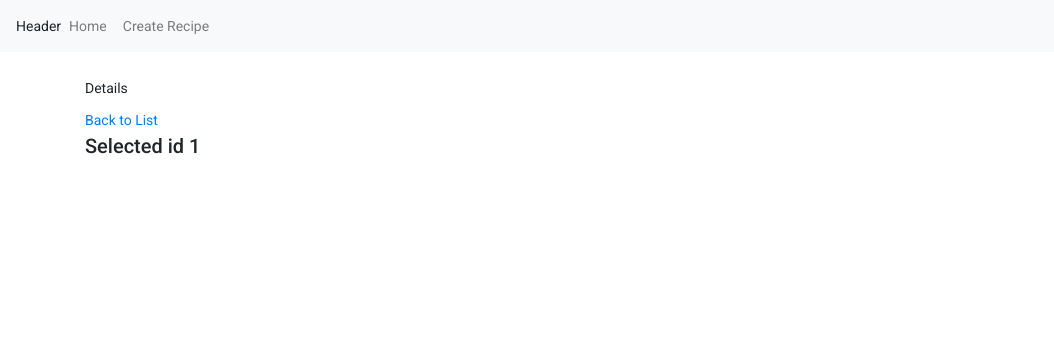
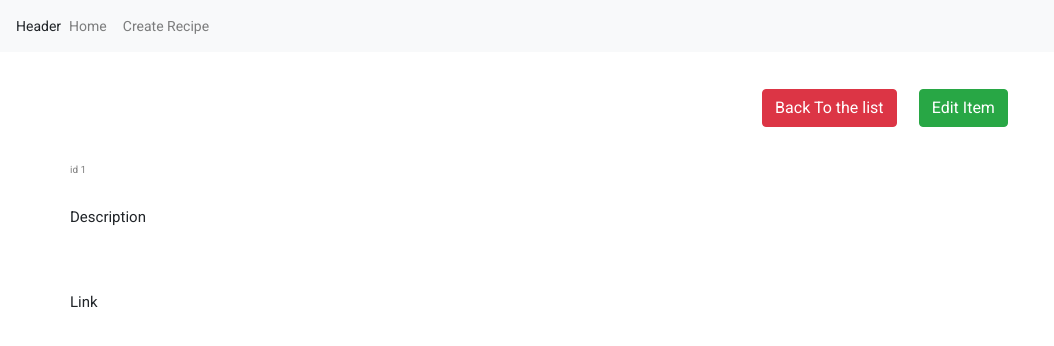
Before and after one commit to j-ew-s/recipes-web, an Angular app: page /recipes/1/detail in a window 1280 px wide. Shown: the top 346 px of the page, without its empty margins (0-1054 px from the left). Built offline with nearby package versions, Linux system fonts and the light colour scheme; no server answers.

Commit message:
Creating edit hmtl

```diff
--- a/src/app/recipe/models/Recipe.model.ts
+++ b/src/app/recipe/models/Recipe.model.ts
@@ -8,6 +8,8 @@ export class  Recipe{
     public tags : string[] = [];
 
     constructor(recipe : object){
+
+        if(recipe != null){
 
             this.id = recipe['ID'] ? recipe['ID'] : recipe['id'];
             this.name = recipe['Name'] ? recipe['Name'] : recipe['name'];
@@ -20,8 +22,13 @@ export class  Recipe{
             this.setTags(tagValue);
             this.setRate(rate);
         }
+    }
 
-    setTags(tags: string[]): void{
+    setTags(tags: any): void{
+        console.log(tags);
+        if(tags == "" || tags == " " || tags != []){
+            tags = undefined;
+        }
 
         if(tags != undefined){
             tags.forEach(tag => {
--- a/src/app/recipe/recipe-detail/recipe-detail.component.css
+++ b/src/app/recipe/recipe-detail/recipe-detail.component.css
@@ -0,0 +1,54 @@
+
+    div.button-group-edit button{
+        margin: 1%;
+        left:  60%;
+        position: relative;
+    }
+
+
+
+    /* Recipe Properties */
+    .detail-name{
+        font-size: 41px;
+        color: #353333;
+    }
+
+    .detail-id{
+        color: gray;
+        font-size: 10px;
+    }
+
+    /* Properties Rows */
+    .detail-property-group{
+        margin-top: 25px;
+    }
+
+    .detail-property-group label{
+        margin-left: 25px;
+    }
+
+
+    /* RATE */
+    .detail-rate-col{
+        max-width: 2.3% !important;
+        padding-left: 0px !important;
+    }
+    .detail-rate{
+        font-size: 18px;
+    }
+
+    .detail-rate-very-satisfied{
+        color: green;
+    }
+    .detail-rate-satisfied{
+        color: rgb(13, 163, 13);
+    }
+    .detail-rate-neutral{
+        color: rgb(46, 23, 131);
+    }
+    .detail-rate-dissatisfied{
+        color: rgb(165, 67, 67);
+    }
+    .detail-rate-very-dissatisfied{
+        color: rgb(128, 0, 0);
+    }
--- a/src/app/recipe/recipe-detail/recipe-detail.component.html
+++ b/src/app/recipe/recipe-detail/recipe-detail.component.html
@@ -1,5 +1,59 @@
-<p>Details</p>
 
-<a (click)="backListWithLastViewed()" class="primary">Back to List</a>
+<div>
+    <div class="button-group-edit">
+        <button type="submit" class="btn btn-danger button.edit-group"(click)="backListWithLastViewed()" > Back To the list </button>
+        <button type="submit" class="btn btn-success button.edit-group"(click)="editRecipe()" > Edit Item </button>
+    </div>
 
-<h2>Selected id {{this.id}}</h2>
+    <div class="image-area" *ngIf="false">
+        <img src="..." class="img-fluid" alt="Responsive image">
+    </div>
+
+    <div class="principal-area">
+
+        <div class="row">
+            <div class="col-1 detail-rate-col">
+                <span *ngIf="recipe.rate == 1"  class="card-icon material-icons icon-image-preview detail-rate-very-dissatisfied" title="Really Bad">sentiment_very_dissatisfied</span>
+                <span *ngIf="recipe.rate == 2"  class="card-icon material-icons icon-image-preview detail-rate-dissatisfied" title="Bad">sentiment_dissatisfied</span>
+                <span *ngIf="recipe.rate == 3"  class="card-icon material-icons icon-image-preview detail-rate-neutral" title="ok">sentiment_neutral</span>
+                <span *ngIf="recipe.rate == 4"  class="card-icon material-icons icon-image-preview detail-rate-satisfied" title="Tasty">sentiment_satisfied</span>
+                <span *ngIf="recipe.rate == 5"  class="card-icon material-icons icon-image-preview detail-rate-very-satisfied" title="Really Taste">sentiment_very_satisfied</span>
+            </div>
+            <div  class="col-11 col-sm-11 col-md-11 col-lg-11 col-xl-11">
+                <label class="detail-name"> {{recipe.name}} </label>
+            </div>
+        </div>
+
+        <div class="row">
+            <div>
+                <span class="detail-id">id {{this.id}}</span>
+            </div>
+        </div>
+
+        <div class="row detail-property-group">
+            <div>
+                <h4> Description</h4>
+                <div>
+                    <label> {{recipe.description}} </label>
+                </div>
+            </div>
+        </div>
+
+        <div class="row detail-property-group">
+            <div>
+                <h4> Link</h4>
+                <div>
+                    <label> {{recipe.link}} </label>
+                </div>
+            </div>
+        </div>
+
+        <div class="row detail-property-group">
+            <div>
+                <label> {{recipe.tags}} </label>
+            </div>
+        </div>
+
+    </div>
+
+</div>
--- a/src/app/recipe/recipe-detail/recipe-detail.component.ts
+++ b/src/app/recipe/recipe-detail/recipe-detail.component.ts
@@ -1,5 +1,13 @@
+// ANGULAR
 import { Component, OnInit } from '@angular/core';
 import { ActivatedRoute, ParamMap, Router } from '@angular/router';
+
+// SERVICES
+import { RecipeService } from '../services/recipe.service';
+
+// MODELS
+import { Recipe } from '../models/Recipe.model';
+import { ListRecipes } from '../models/ListRecipes.model';
 
 @Component({
   selector: 'app-recipe-detail',
@@ -9,9 +17,11 @@ import { ActivatedRoute, ParamMap, Router } from '@angular/router';
 export class RecipeDetailComponent implements OnInit {
 
   public id: string;
+  public recipe : Recipe = new Recipe(null);
 
   constructor(private activatedRouter : ActivatedRoute,
-              private router : Router) { }
+              private router : Router,
+              private recipeService : RecipeService,) { }
 
   ngOnInit(): void {
     /*
@@ -42,6 +52,8 @@ export class RecipeDetailComponent implements OnInit {
       (params : ParamMap) => {
         let id = params.get('id');
         this.id = id;
+
+        this.loadRecipe(this.id)
       }
     )
 
@@ -71,4 +83,25 @@ export class RecipeDetailComponent implements OnInit {
 
   }
 
+
+   /*
+    Carrega a recipe indicada na URL
+  */
+  loadRecipe(id:string):void{
+    this.recipeService
+      .getById(id)
+      .subscribe(
+        (data) =>{
+          console.log(data);
+          var recipesList = new ListRecipes(data);
+          console.log(recipesList);
+          this.recipe = recipesList.recipes[0];
+        }
+      );
+  }
+
+  editRecipe(){
+    this.router.navigate(["recipes/"+this.recipe.id+"/edit"]);
+  }
+
 }
--- a/src/app/recipe/recipe-form/recipe-form.component.html
+++ b/src/app/recipe/recipe-form/recipe-form.component.html
@@ -56,7 +56,7 @@
         </div>
 
 
-        <div class="button-group">
+        <div class="">
             <button type="submit" class="btn btn-danger" > Cancel </button>
             <button type="submit" class="btn btn-success" [disabled]="!recipeFormGroup.valid"> Create </button>
         </div>
--- a/src/assets/env.configuration.ts
+++ b/src/assets/env.configuration.ts
@@ -1,6 +1,6 @@
 export const ENVS = Object({
     "dev" : {
-        "recipeAPI" : "http://localhost:8061"
+        "recipeAPI" : "http://localhost:8087"
     },
     "qa" : {
         "recipeAPI" : "http://localhost:8088"
```
Lines whose indentation alone changed are shown as unchanged.
